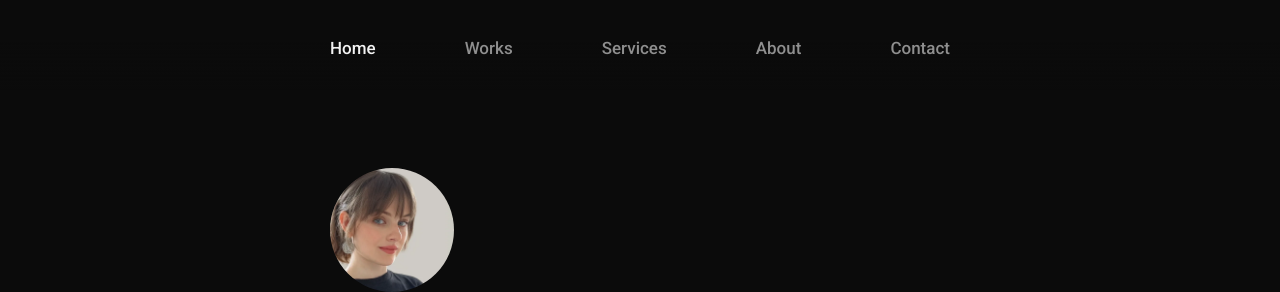
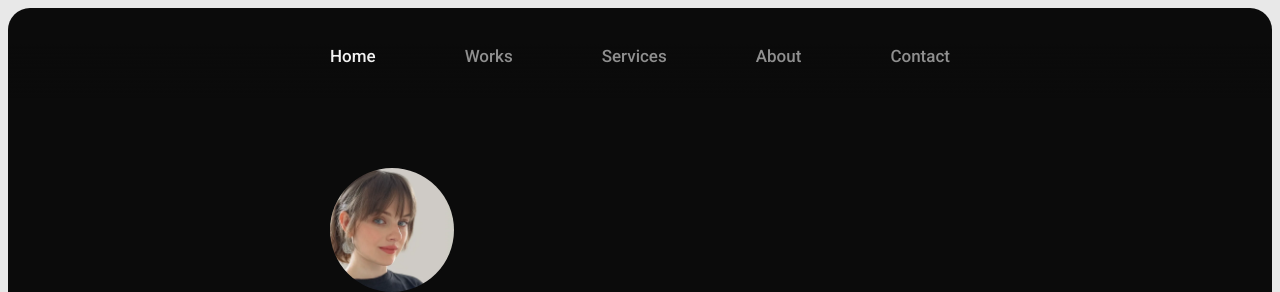
Before and after one commit to skurskaliia-lab/Portfolio, a plain HTML site: page index.html in a window 1280 px wide. Shown: the top 292 px of the page. Drawn offline with Linux system fonts and the light colour scheme.

Commit message:
Frame the site in a rounded dark panel with a thin light border
Co-Authored-By: Claude Opus 5.5 <noreply@anthropic.com>
Claude-Session: https://claude.ai/code/session_01TbRCktMxvC13FXDJUsqNUo

```diff
--- a/styles.css
+++ b/styles.css
@@ -616,3 +616,21 @@ a.contact__value:hover { border-color: var(--text); }
   .form__row { grid-template-columns: 1fr; }
   .form { border-radius: 22px; }
 }
+
+/* ---------- Frame: the whole site sits in one rounded dark panel ---------- */
+:root { --frame: 8px; --frame-r: 22px; --frame-color: #e8e8e8; }
+body::after {
+  content: "";
+  position: fixed;
+  inset: var(--frame);
+  border-radius: var(--frame-r);
+  box-shadow: 0 0 0 calc(var(--frame) + 40px) var(--frame-color);
+  pointer-events: none;
+  z-index: 100;
+}
+html { background: var(--frame-color); }
+.topbar { padding-top: calc(36px + var(--frame)); }
+@media (max-width: 640px) {
+  :root { --frame: 5px; --frame-r: 16px; }
+  .topbar { padding-top: calc(24px + var(--frame)); }
+}
```
